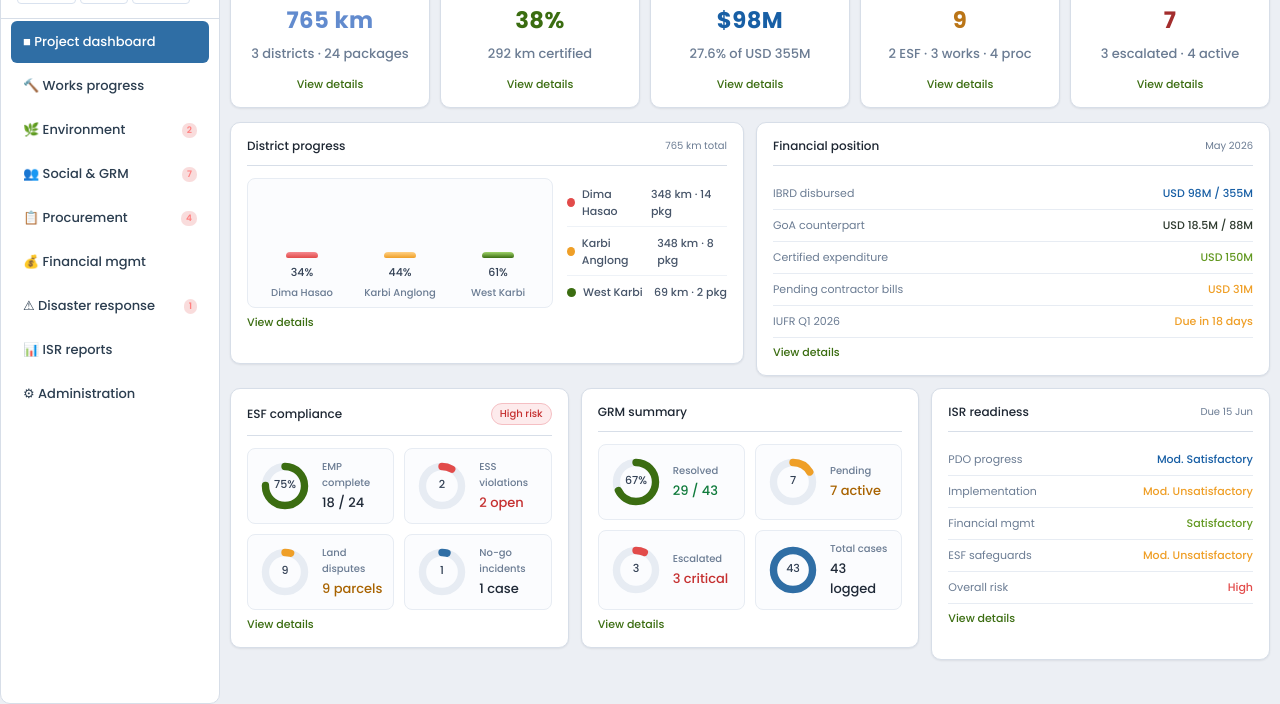
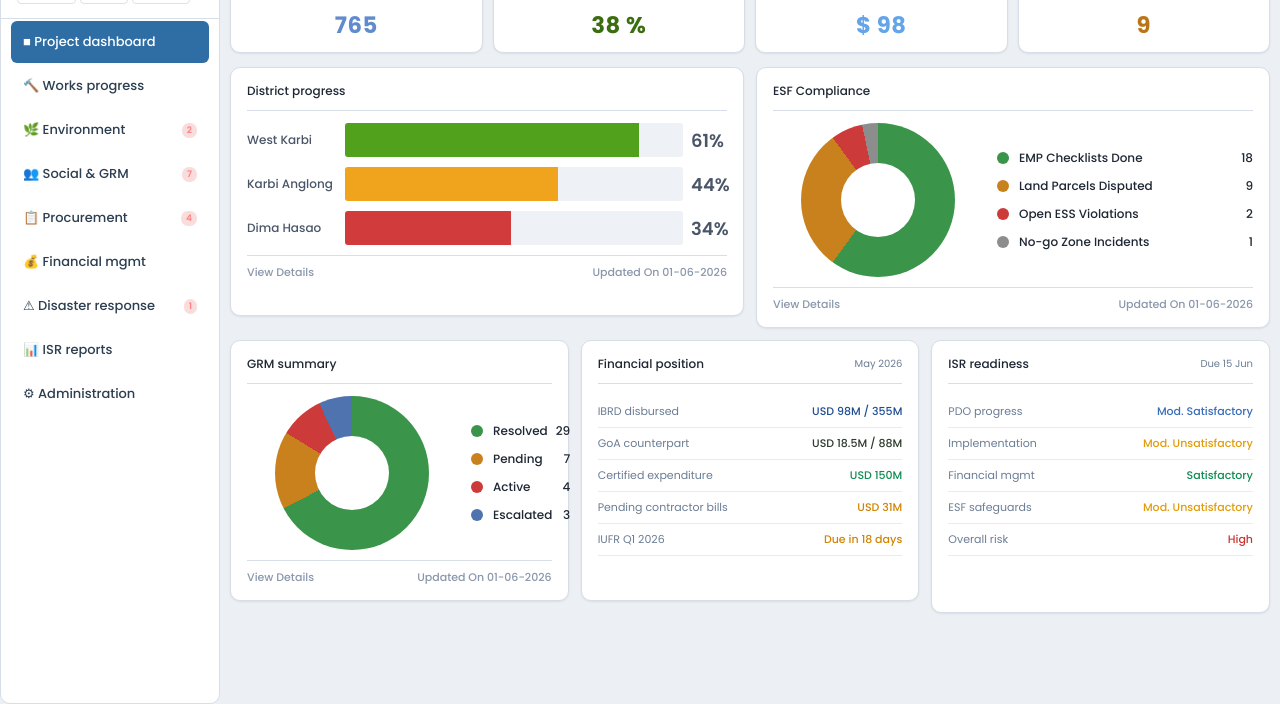
Before and after one commit to ganeshsthepro-cloud/epms-github-pages, a website: page index.html in a window 1280 px wide. Shown: the part 96-800 px from the top of the page. Drawn offline with Linux system fonts and the light colour scheme.

Commit message:
Match project overview layout to reference

```diff
--- a/index.html
+++ b/index.html
@@ -446,6 +446,38 @@ html,body{background:var(--ui-page)!important;color:var(--ui-text)!important;}
 .donut-label{font-size:10px;color:var(--ui-muted);}
 .donut-value{font-size:13px;color:#1F2937;font-weight:500;font-family:var(--mono);}
 
+/* Project overview exact format */
+.overview-kpi .kc-l{font-size:30px;text-transform:none;letter-spacing:0;margin-bottom:10px;}
+.overview-kpi .kc-v{font-size:42px!important;}
+#p-overview .overview-kpi .kc .card-view-details{display:none!important;}
+#p-overview .card > .card-view-details{display:none!important;}
+.overview-card-meta{display:flex;align-items:center;justify-content:space-between;margin-top:10px;padding-top:8px;border-top:1px solid var(--ui-border);font-size:11px;color:#8A97AB;}
+.overview-meta-link{color:#8A97AB;}
+
+.overview-hbar{display:grid;gap:10px;margin-top:8px;}
+.overview-hrow{display:grid;grid-template-columns:90px 1fr 36px;gap:8px;align-items:center;}
+.overview-hlabel{font-size:12px;color:#4A5568;}
+.overview-track{height:34px;background:#EEF2F7;border-radius:3px;overflow:hidden;}
+.overview-fill{height:100%;display:block;}
+.overview-fill.green{background:#52A11D;}
+.overview-fill.amber{background:#F0A31D;}
+.overview-fill.red{background:#D13B3B;}
+.overview-hval{font-size:18px;color:#4A5568;font-weight:600;font-family:var(--mono);}
+
+.overview-donut-panel{display:grid;grid-template-columns:210px 1fr;gap:14px;align-items:center;}
+.overview-donut{width:154px;height:154px;border-radius:50%;position:relative;margin:0 auto;}
+.overview-donut::after{content:'';position:absolute;inset:40px;background:var(--ui-surface);border-radius:50%;}
+.overview-donut.esf{background:conic-gradient(#3A944A 0 60%, #C8811D 60% 90%, #CC3A3A 90% 96.67%, #8D8D8D 96.67% 100%);}
+.overview-donut.grm{background:conic-gradient(#3A944A 0 67.4%, #C8811D 67.4% 83.7%, #CC3A3A 83.7% 93%, #4F73AE 93% 100%);}
+.overview-legend{display:grid;gap:10px;}
+.overview-legend-item{display:grid;grid-template-columns:14px 1fr auto;gap:8px;align-items:center;font-size:12px;color:#1E2733;}
+.overview-dot{width:12px;height:12px;border-radius:50%;}
+.overview-dot.green{background:#3A944A;}
+.overview-dot.amber{background:#C8811D;}
+.overview-dot.red{background:#CC3A3A;}
+.overview-dot.gray{background:#8D8D8D;}
+.overview-dot.blue{background:#4F73AE;}
+
 /* Product card behavior from JSON config */
 .product-kpi-card{display:flex;flex-direction:column;align-items:center;text-align:center;gap:6px;}
 .product-kpi-card .kc-l{font-size:12px;letter-spacing:0;text-transform:none;}
@@ -467,9 +499,9 @@ html,body{background:var(--ui-page)!important;color:var(--ui-text)!important;}
 .popup-sub{font-size:12px;color:#475569;}
 
 /* Dashboard-only topbar behavior (keeps card components unchanged) */
-body.overview-mode .tb-sub,
-body.overview-mode .chip,
-body.overview-mode .ava{display:none!important;}
+body.overview-mode .tb-sub{display:block!important;}
+body.overview-mode .chip{display:flex!important;}
+body.overview-mode .ava{display:flex!important;}
 body.overview-mode .tb-icon{display:inline-flex;}
 body.overview-mode .topbar{
   height:42px;
@@ -479,7 +511,6 @@ body.overview-mode .topbar{
 }
 body.overview-mode #p-overview{padding:10px!important;}
 body.overview-mode .tb-title{font-size:13px;font-weight:400!important;color:#2B3441!important;}
-body.overview-mode .kc-v{font-size:40px;}
 body.overview-mode .ch{font-size:12px;}
 body.overview-mode .sb{border-radius:10px;}
 body.overview-mode .ni{font-size:13px;padding:11px 12px;}
@@ -488,8 +519,15 @@ body.overview-mode .ni.on{background:var(--ui-primary)!important;color:#FFFFFF!i
 body.overview-mode .sb .sb-logo{background:var(--ui-primary)!important;color:#FFFFFF!important;}
 
 @media (max-width:1200px){
+  .kg4{grid-template-columns:repeat(2,minmax(0,1fr));}
+  .g2,.g3{grid-template-columns:1fr;}
+  .overview-donut-panel{grid-template-columns:1fr;}
+  .overview-hrow{grid-template-columns:88px 1fr 34px;}
   .chart-wrap{grid-template-columns:1fr;}
   .donut-grid{grid-template-columns:1fr;}
+}
+@media (max-width:700px){
+  .kg4{grid-template-columns:1fr;}
 }
 
 /* Works drill: simple breadcrumb style */
@@ -536,133 +574,82 @@ body.overview-mode .sb .sb-logo{background:var(--ui-primary)!important;color:#FF
 
 <!-- OVERVIEW -->
 <div class="page on" id="p-overview">
-  <div class="ph"><div><div class="pt">Project overview</div><div class="ps">P510002 · Assam Disaster Resilient Hill Roads Development Project</div></div><div class="pm">IBRD USD 355M · GoA USD 88M</div></div>
-  <div class="kg5">
-    <div class="kc kb"><div class="kc-l">Total road works</div><div class="kc-v">765 km</div><div class="kc-s">3 districts · 24 packages</div></div>
-    <div class="kc kg"><div class="kc-l">Physically complete</div><div class="kc-v" style="color:var(--green);">38%</div><div class="kc-s">292 km certified</div></div>
-    <div class="kc kb"><div class="kc-l">IBRD disbursed</div><div class="kc-v" style="color:var(--bluel);">$98M</div><div class="kc-s">27.6% of USD 355M</div></div>
-    <div class="kc ka"><div class="kc-l">Open red flags</div><div class="kc-v" style="color:var(--amber);">9</div><div class="kc-s">2 ESF · 3 works · 4 proc</div></div>
-    <div class="kc kr"><div class="kc-l">Grievances pending</div><div class="kc-v" style="color:var(--red);">7</div><div class="kc-s">3 escalated · 4 active</div></div>
-  </div>
+  <div class="kg4 overview-kpi">
+    <div class="kc kb"><div class="kc-l">Total Road Works</div><div class="kc-v" style="color:#628BCE;">765</div></div>
+    <div class="kc kg"><div class="kc-l">Physically Complete</div><div class="kc-v" style="color:#46C188;">38 %</div></div>
+    <div class="kc kb"><div class="kc-l">IBRD Disbursed</div><div class="kc-v" style="color:#63A5E8;">$ 98</div></div>
+    <div class="kc ka"><div class="kc-l">Open Red Flags</div><div class="kc-v" style="color:#F39A33;">9</div></div>
+  </div>
+
   <div class="g2">
     <div class="card">
-      <div class="ch">District progress <span class="ch-m">765 km total</span></div>
-      <div class="chart-wrap">
-        <div class="bar-chart">
-          <div class="bar-col">
-            <div class="bar-fill red" style="height:34%;"></div>
-            <div class="bar-pct">34%</div>
-            <div class="bar-lbl">Dima Hasao</div>
-          </div>
-          <div class="bar-col">
-            <div class="bar-fill amber" style="height:44%;"></div>
-            <div class="bar-pct">44%</div>
-            <div class="bar-lbl">Karbi Anglong</div>
-          </div>
-          <div class="bar-col">
-            <div class="bar-fill green" style="height:61%;"></div>
-            <div class="bar-pct">61%</div>
-            <div class="bar-lbl">West Karbi</div>
-          </div>
+      <div class="ch">District progress</div>
+      <div class="overview-hbar">
+        <div class="overview-hrow">
+          <div class="overview-hlabel">West Karbi</div>
+          <div class="overview-track"><span class="overview-fill green" style="width:87%;"></span></div>
+          <div class="overview-hval">61%</div>
         </div>
-        <div class="chart-legend">
-          <div class="legend-item"><span class="legend-left"><span class="dot red"></span>Dima Hasao</span><span>348 km · 14 pkg</span></div>
-          <div class="legend-item"><span class="legend-left"><span class="dot amber"></span>Karbi Anglong</span><span>348 km · 8 pkg</span></div>
-          <div class="legend-item"><span class="legend-left"><span class="dot green"></span>West Karbi</span><span>69 km · 2 pkg</span></div>
+        <div class="overview-hrow">
+          <div class="overview-hlabel">Karbi Anglong</div>
+          <div class="overview-track"><span class="overview-fill amber" style="width:63%;"></span></div>
+          <div class="overview-hval">44%</div>
+        </div>
+        <div class="overview-hrow">
+          <div class="overview-hlabel">Dima Hasao</div>
+          <div class="overview-track"><span class="overview-fill red" style="width:49%;"></span></div>
+          <div class="overview-hval">34%</div>
         </div>
       </div>
+      <div class="overview-card-meta"><span class="overview-meta-link">View Details</span><span>Updated On 01-06-2026</span></div>
     </div>
+
+    <div class="card">
+      <div class="ch">ESF Compliance</div>
+      <div class="overview-donut-panel">
+        <div class="overview-donut esf"></div>
+        <div class="overview-legend">
+          <div class="overview-legend-item"><span class="overview-dot green"></span><span>EMP Checklists Done</span><strong>18</strong></div>
+          <div class="overview-legend-item"><span class="overview-dot amber"></span><span>Land Parcels Disputed</span><strong>9</strong></div>
+          <div class="overview-legend-item"><span class="overview-dot red"></span><span>Open ESS Violations</span><strong>2</strong></div>
+          <div class="overview-legend-item"><span class="overview-dot gray"></span><span>No-go Zone Incidents</span><strong>1</strong></div>
+        </div>
+      </div>
+      <div class="overview-card-meta"><span class="overview-meta-link">View Details</span><span>Updated On 01-06-2026</span></div>
+    </div>
+  </div>
+
+  <div class="g3">
+    <div class="card">
+      <div class="ch">GRM summary</div>
+      <div class="overview-donut-panel">
+        <div class="overview-donut grm"></div>
+        <div class="overview-legend">
+          <div class="overview-legend-item"><span class="overview-dot green"></span><span>Resolved</span><strong>29</strong></div>
+          <div class="overview-legend-item"><span class="overview-dot amber"></span><span>Pending</span><strong>7</strong></div>
+          <div class="overview-legend-item"><span class="overview-dot red"></span><span>Active</span><strong>4</strong></div>
+          <div class="overview-legend-item"><span class="overview-dot blue"></span><span>Escalated</span><strong>3</strong></div>
+        </div>
+      </div>
+      <div class="overview-card-meta"><span class="overview-meta-link">View Details</span><span>Updated On 01-06-2026</span></div>
+    </div>
+
     <div class="card">
       <div class="ch">Financial position <span class="ch-m">May 2026</span></div>
-      <div class="row"><span class="rl">IBRD disbursed</span><span class="rv" style="color:var(--bluel);">USD 98M / 355M</span></div>
-      <div class="row"><span class="rl">GoA counterpart</span><span class="rv">USD 18.5M / 88M</span></div>
-      <div class="row"><span class="rl">Certified expenditure</span><span class="rv" style="color:var(--green);">USD 150M</span></div>
-      <div class="row"><span class="rl">Pending contractor bills</span><span class="rv" style="color:var(--amber);">USD 31M</span></div>
-      <div class="row"><span class="rl">IUFR Q1 2026</span><span class="rv" style="color:var(--amber);">Due in 18 days</span></div>
+      <div class="row"><span class="rl" style="color:#5A8FD8;">IBRD disbursed</span><span class="rv" style="color:#1F4E95;">USD 98M / 355M</span></div>
+      <div class="row"><span class="rl" style="color:#5A8FD8;">GoA counterpart</span><span class="rv">USD 18.5M / 88M</span></div>
+      <div class="row"><span class="rl" style="color:#5A8FD8;">Certified expenditure</span><span class="rv" style="color:#0F8D52;">USD 150M</span></div>
+      <div class="row"><span class="rl" style="color:#5A8FD8;">Pending contractor bills</span><span class="rv" style="color:#D28400;">USD 31M</span></div>
+      <div class="row"><span class="rl" style="color:#5A8FD8;">IUFR Q1 2026</span><span class="rv" style="color:#D28400;">Due in 18 days</span></div>
     </div>
-  </div>
-  <div class="g3">
-    <div class="card">
-      <div class="ch">ESF compliance <span class="b br">High risk</span></div>
-      <div class="donut-grid">
-        <div class="donut-card">
-          <svg class="donut" viewBox="0 0 44 44" aria-label="EMP completion">
-            <circle cx="22" cy="22" r="15.915" fill="none" stroke="#E7ECF3" stroke-width="6"></circle>
-            <circle cx="22" cy="22" r="15.915" fill="none" stroke="#3B6D11" stroke-width="6" stroke-dasharray="75 100" stroke-linecap="round" transform="rotate(-90 22 22)"></circle>
-            <text x="22" y="24" text-anchor="middle">75%</text>
-          </svg>
-          <div class="donut-meta"><div class="donut-label">EMP complete</div><div class="donut-value">18 / 24</div></div>
-        </div>
-        <div class="donut-card">
-          <svg class="donut" viewBox="0 0 44 44" aria-label="Open ESS violations">
-            <circle cx="22" cy="22" r="15.915" fill="none" stroke="#E7ECF3" stroke-width="6"></circle>
-            <circle cx="22" cy="22" r="15.915" fill="none" stroke="#E24B4A" stroke-width="6" stroke-dasharray="8.3 100" stroke-linecap="round" transform="rotate(-90 22 22)"></circle>
-            <text x="22" y="24" text-anchor="middle">2</text>
-          </svg>
-          <div class="donut-meta"><div class="donut-label">ESS violations</div><div class="donut-value" style="color:#C53030;">2 open</div></div>
-        </div>
-        <div class="donut-card">
-          <svg class="donut" viewBox="0 0 44 44" aria-label="Land parcels disputed">
-            <circle cx="22" cy="22" r="15.915" fill="none" stroke="#E7ECF3" stroke-width="6"></circle>
-            <circle cx="22" cy="22" r="15.915" fill="none" stroke="#EF9F27" stroke-width="6" stroke-dasharray="4.7 100" stroke-linecap="round" transform="rotate(-90 22 22)"></circle>
-            <text x="22" y="24" text-anchor="middle">9</text>
-          </svg>
-          <div class="donut-meta"><div class="donut-label">Land disputes</div><div class="donut-value" style="color:#A86300;">9 parcels</div></div>
-        </div>
-        <div class="donut-card">
-          <svg class="donut" viewBox="0 0 44 44" aria-label="No-go incidents">
-            <circle cx="22" cy="22" r="15.915" fill="none" stroke="#E7ECF3" stroke-width="6"></circle>
-            <circle cx="22" cy="22" r="15.915" fill="none" stroke="#2F6EA5" stroke-width="6" stroke-dasharray="4.2 100" stroke-linecap="round" transform="rotate(-90 22 22)"></circle>
-            <text x="22" y="24" text-anchor="middle">1</text>
-          </svg>
-          <div class="donut-meta"><div class="donut-label">No-go incidents</div><div class="donut-value">1 case</div></div>
-        </div>
-      </div>
-    </div>
-    <div class="card">
-      <div class="ch">GRM summary</div>
-      <div class="donut-grid">
-        <div class="donut-card">
-          <svg class="donut" viewBox="0 0 44 44" aria-label="Resolved grievances">
-            <circle cx="22" cy="22" r="15.915" fill="none" stroke="#E7ECF3" stroke-width="6"></circle>
-            <circle cx="22" cy="22" r="15.915" fill="none" stroke="#3B6D11" stroke-width="6" stroke-dasharray="67.4 100" stroke-linecap="round" transform="rotate(-90 22 22)"></circle>
-            <text x="22" y="24" text-anchor="middle">67%</text>
-          </svg>
-          <div class="donut-meta"><div class="donut-label">Resolved</div><div class="donut-value" style="color:#0F7A3B;">29 / 43</div></div>
-        </div>
-        <div class="donut-card">
-          <svg class="donut" viewBox="0 0 44 44" aria-label="Pending grievances">
-            <circle cx="22" cy="22" r="15.915" fill="none" stroke="#E7ECF3" stroke-width="6"></circle>
-            <circle cx="22" cy="22" r="15.915" fill="none" stroke="#EF9F27" stroke-width="6" stroke-dasharray="16.3 100" stroke-linecap="round" transform="rotate(-90 22 22)"></circle>
-            <text x="22" y="24" text-anchor="middle">7</text>
-          </svg>
-          <div class="donut-meta"><div class="donut-label">Pending</div><div class="donut-value" style="color:#A86300;">7 active</div></div>
-        </div>
-        <div class="donut-card">
-          <svg class="donut" viewBox="0 0 44 44" aria-label="Escalated grievances">
-            <circle cx="22" cy="22" r="15.915" fill="none" stroke="#E7ECF3" stroke-width="6"></circle>
-            <circle cx="22" cy="22" r="15.915" fill="none" stroke="#E24B4A" stroke-width="6" stroke-dasharray="7 100" stroke-linecap="round" transform="rotate(-90 22 22)"></circle>
-            <text x="22" y="24" text-anchor="middle">3</text>
-          </svg>
-          <div class="donut-meta"><div class="donut-label">Escalated</div><div class="donut-value" style="color:#C53030;">3 critical</div></div>
-        </div>
-        <div class="donut-card">
-          <svg class="donut" viewBox="0 0 44 44" aria-label="Total grievances">
-            <circle cx="22" cy="22" r="15.915" fill="none" stroke="#E7ECF3" stroke-width="6"></circle>
-            <circle cx="22" cy="22" r="15.915" fill="none" stroke="#2F6EA5" stroke-width="6" stroke-dasharray="100 100" stroke-linecap="round" transform="rotate(-90 22 22)"></circle>
-            <text x="22" y="24" text-anchor="middle">43</text>
-          </svg>
-          <div class="donut-meta"><div class="donut-label">Total cases</div><div class="donut-value">43 logged</div></div>
-        </div>
-      </div>
-    </div>
+
     <div class="card">
       <div class="ch">ISR readiness <span class="ch-m">Due 15 Jun</span></div>
-      <div class="row"><span class="rl">PDO progress</span><span class="isr-r rms">Mod. Satisfactory</span></div>
-      <div class="row"><span class="rl">Implementation</span><span class="isr-r rmu">Mod. Unsatisfactory</span></div>
-      <div class="row"><span class="rl">Financial mgmt</span><span class="isr-r rs">Satisfactory</span></div>
-      <div class="row"><span class="rl">ESF safeguards</span><span class="isr-r rmu">Mod. Unsatisfactory</span></div>
-      <div class="row"><span class="rl">Overall risk</span><span class="isr-r ru">High</span></div>
+      <div class="row"><span class="rl">PDO progress</span><span class="isr-r rms" style="color:#3A6DBA;">Mod. Satisfactory</span></div>
+      <div class="row"><span class="rl">Implementation</span><span class="isr-r rmu" style="color:#E29C0A;">Mod. Unsatisfactory</span></div>
+      <div class="row"><span class="rl">Financial mgmt</span><span class="isr-r rs" style="color:#0F8D52;">Satisfactory</span></div>
+      <div class="row"><span class="rl">ESF safeguards</span><span class="isr-r rmu" style="color:#E29C0A;">Mod. Unsatisfactory</span></div>
+      <div class="row"><span class="rl">Overall risk</span><span class="isr-r ru" style="color:#CC3333;">High</span></div>
     </div>
   </div>
 </div>
```
